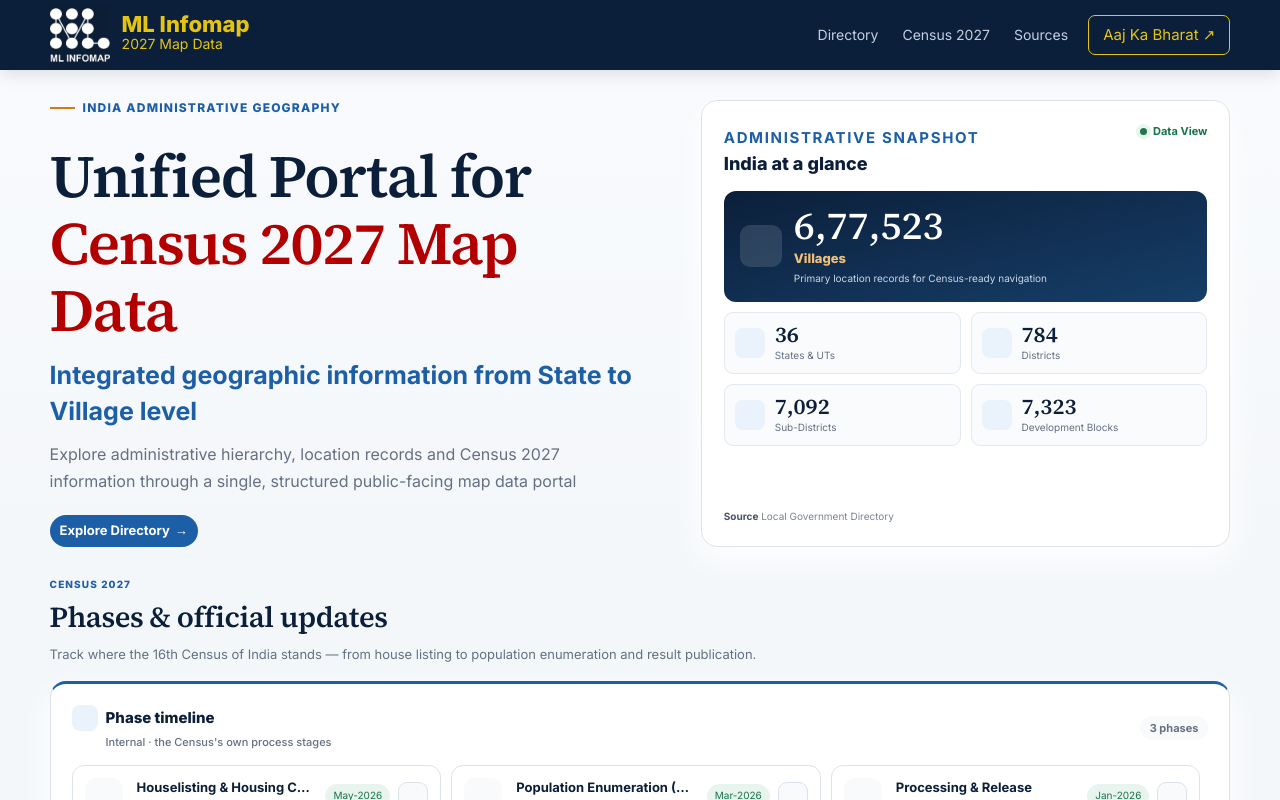
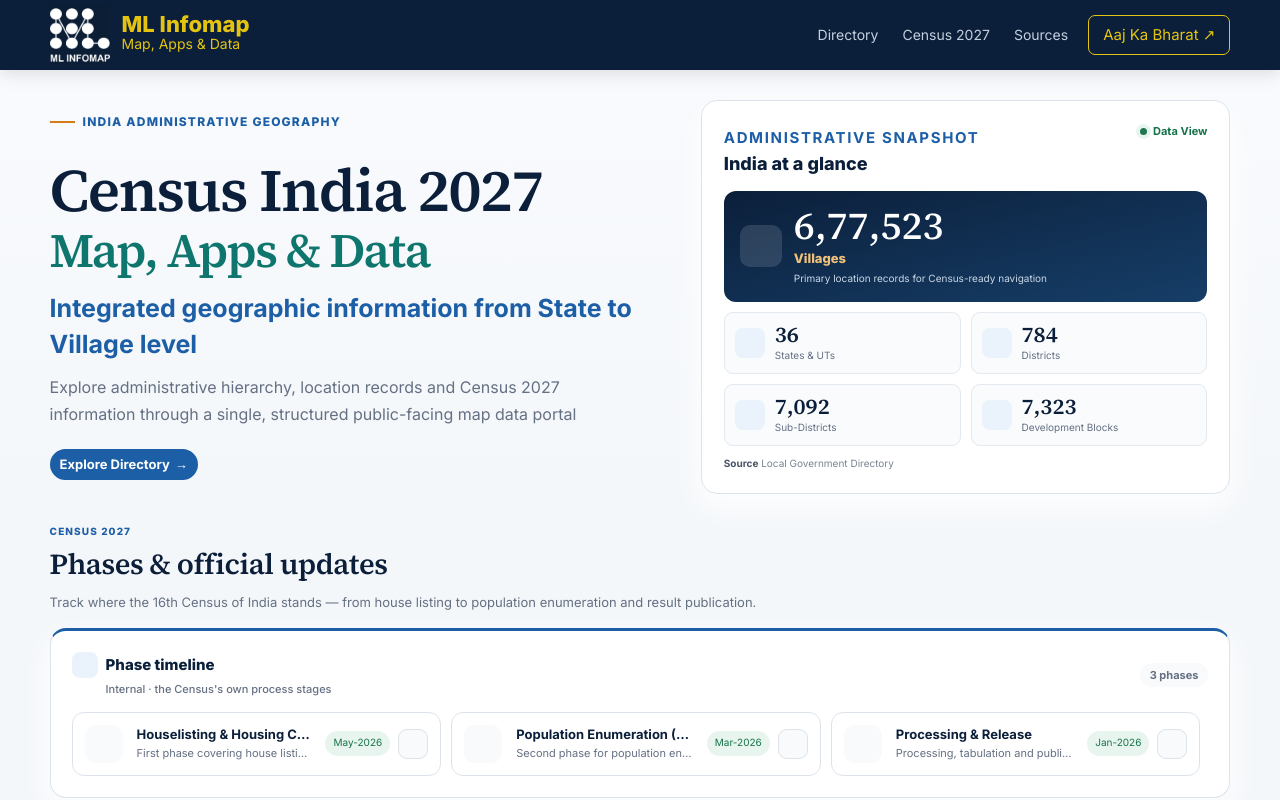
Before and after one commit to ambikajaiswal59/Census_2027, a React (Vite) app: page / in a window 1280 px wide. Shown: the top 800 px of the page. Built offline with nearby package versions, Linux system fonts and the light colour scheme; some icons are missing.

Commit message:
Header Hero

```diff
--- a/src/components/Header.jsx
+++ b/src/components/Header.jsx
@@ -87,7 +87,7 @@ export default function Header({ onScrollToCensus, onScrollToDirectory }) {
               </div>
 
               <div className="whitespace-nowrap text-[13px] text-[#e4c411] sm:text-[14px]">
-                2027 Map Data
+                Map, Apps & Data
               </div>
             </div>
           </div>
--- a/src/components/Hero.jsx
+++ b/src/components/Hero.jsx
@@ -18,13 +18,18 @@ export default function Hero({ onScrollToCensus, onScrollToDirectory }) {
             <div className="sm:w-full lg:w-full mb-1 lg:mb-[15px] inline-flex items-center gap-2 text-xs font-extrabold uppercase tracking-[.1em] text-blue before:h-0.5 before:w-[25px] before:bg-saffron before:content-['']">
               India Administrative Geography
             </div>
+
             <h1 className="max-w-[650px] font-serif text-[28px] font-semibold leading-[1.12] tracking-[-.025em] text-navy sm:text-[38px] lg:text-[60px]">
-              <span className="block">Unified Portal for</span>
-              <span className="block text-[#b20000]">Census 2027 Map Data</span>
+              <span className="block">Census India 2027</span>
+
+              <span className="block text-[24px] text-[#0F766E] sm:text-[32px] lg:text-[48px]">
+                Map, Apps & Data
+              </span>
             </h1>
-            <div className="mt-[17px] w-full text-[18px] lg:text-[25px] font-bold leading-[1.45] text-blue">
+            <div className="mt-[17px] w-full text-[18px] font-bold leading-[1.45] text-blue lg:text-[25px]">
               Integrated geographic information from State to Village level
             </div>
+
             <p className="mt-2.5 max-w-[650px] text-[10px] lg:text-[16px] leading-[1.7] text-muted">
               Explore administrative hierarchy, location records and Census 2027
               information through a single, structured public-facing map data
```
